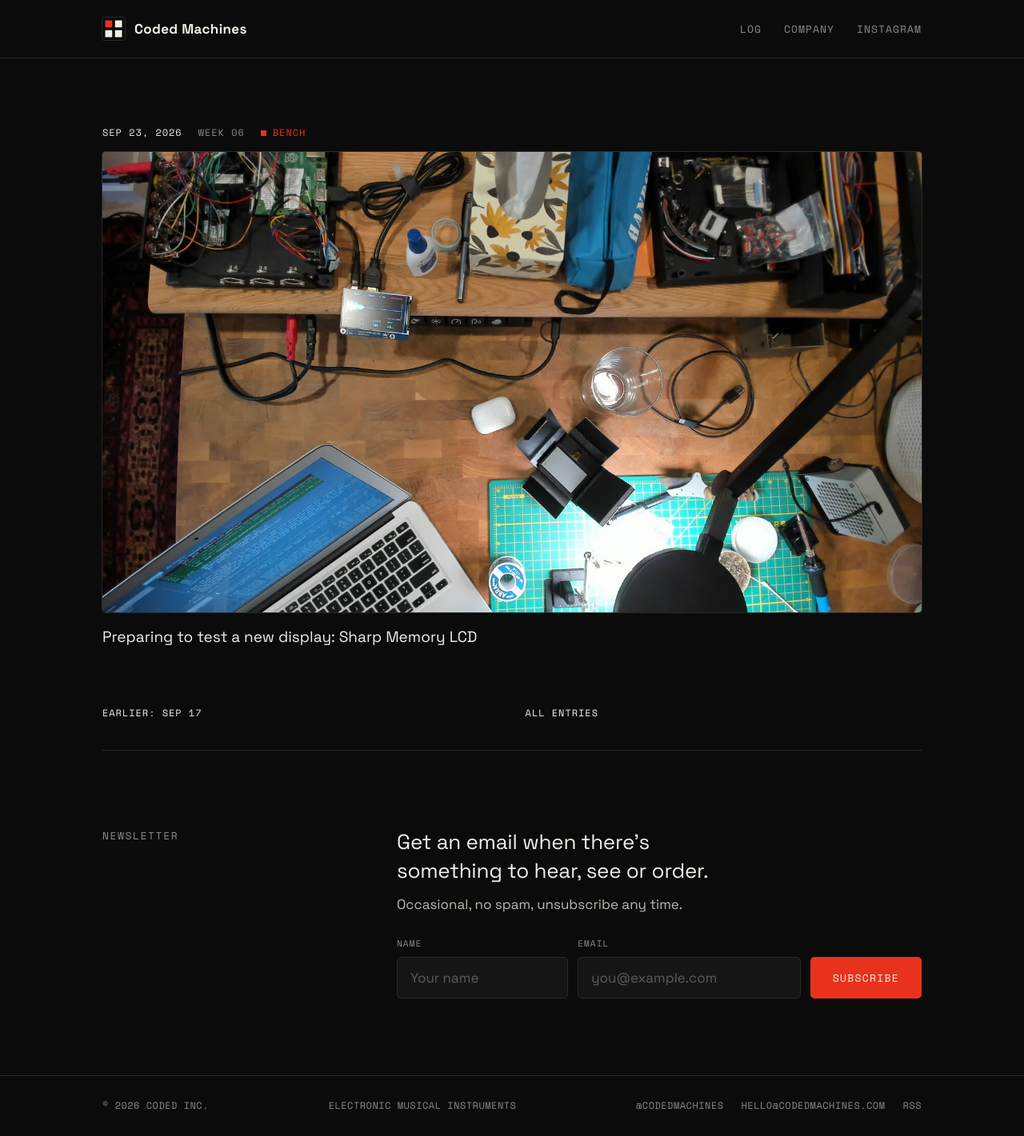
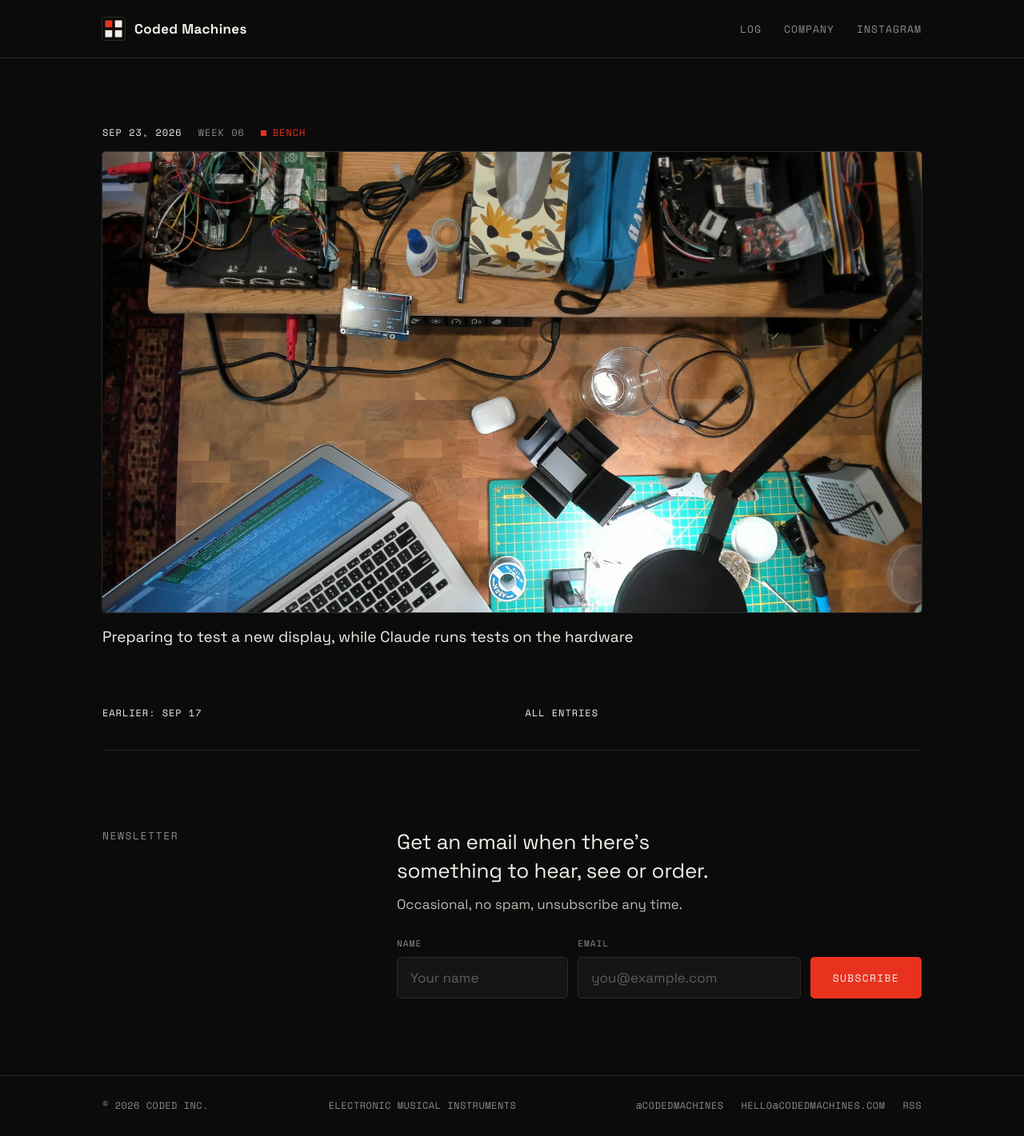
Before and after one commit to macournoyer/codedmachines, a Jekyll site: the page built from _posts/2026-09-23-bench.md, in a window 1280 px wide. Shown: the whole page at 80% size. Built offline with Jekyll 4.4.1, drawn with Linux system fonts in a browser that asks for light colours.

Commit message:
Bench photo 2026-09-23: caption

```diff
--- a/_posts/2026-09-23-bench.md
+++ b/_posts/2026-09-23-bench.md
@@ -6,4 +6,4 @@ photo: /photos/2026-09-23.jpg
 image: /photos/2026-09-23.jpg
 ---
 
-Preparing to test a new display: Sharp Memory LCD
+Preparing to test a new display, while Claude runs tests on the hardware
```
